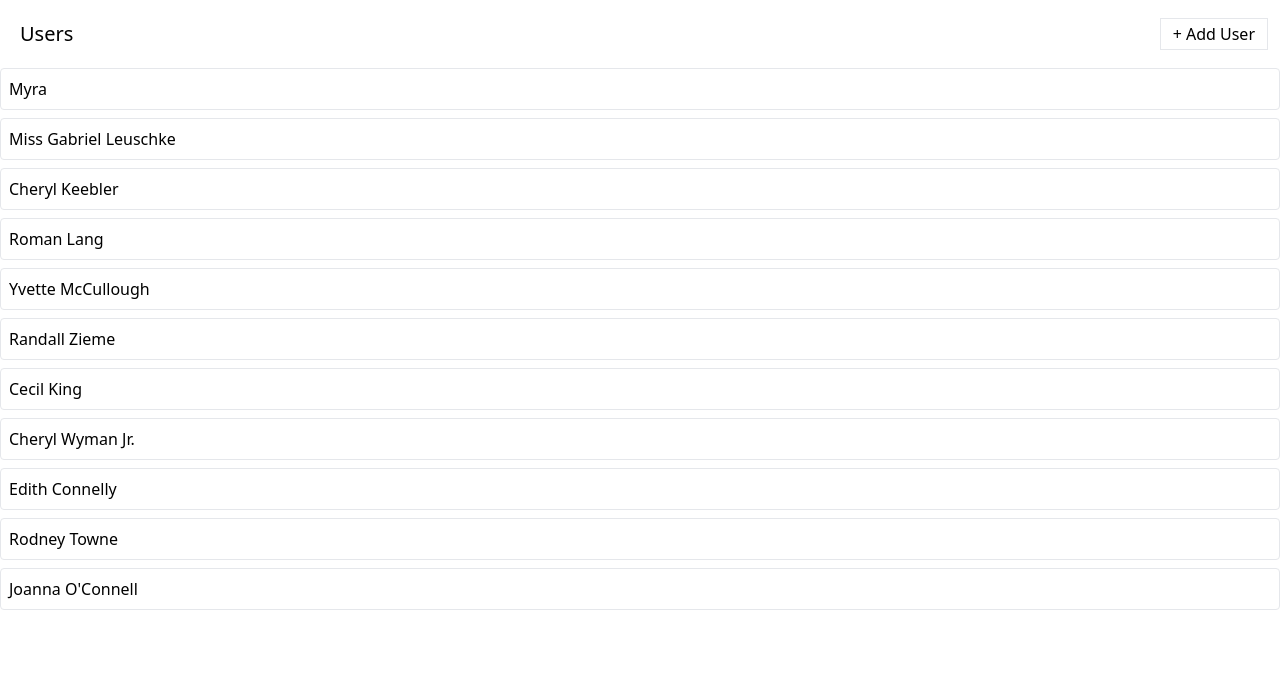
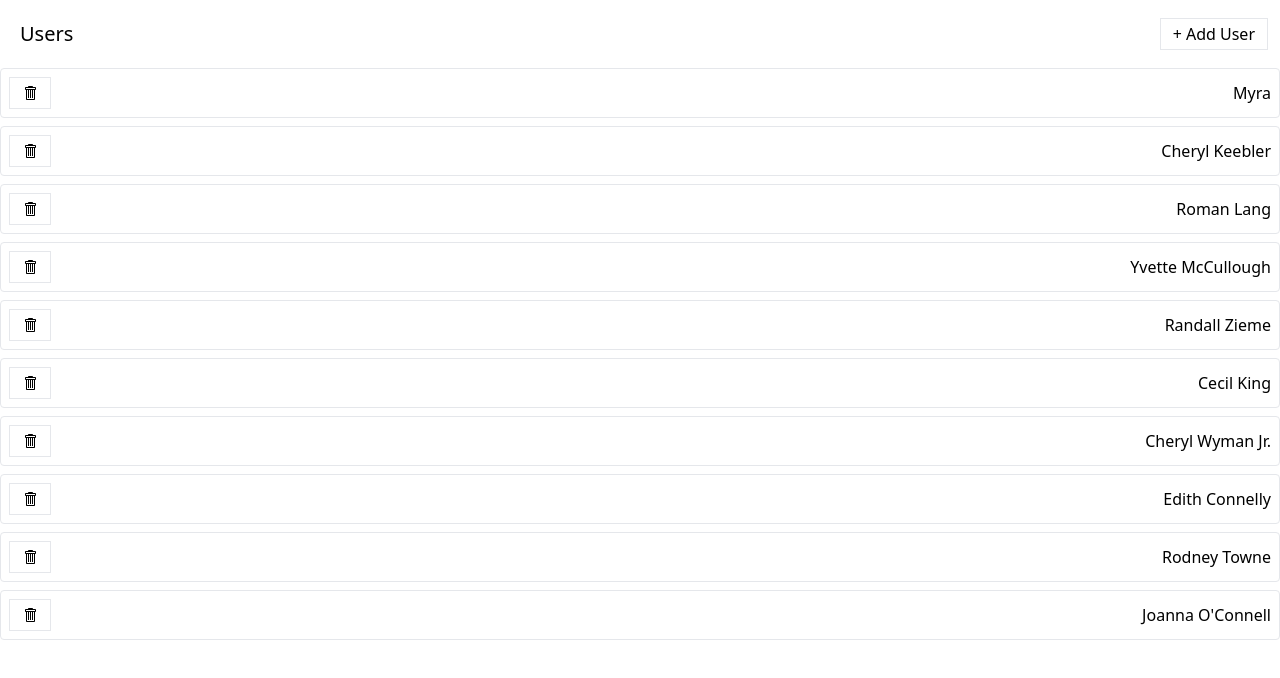
Before and after one commit to sweedalgharshi/media-redux, a React (Create React App) app: page / in a window 1280 px wide. Shown: the top 678 px of the page. Built offline with nearby package versions, Linux system fonts and the light colour scheme; data requests are answered from the project's data file.

Commit message:
deleting the user

```diff
--- a/db.json
+++ b/db.json
@@ -3,10 +3,6 @@
     {
       "id": 1,
       "name": "Myra"
-    },
-    {
-      "name": "Miss Gabriel Leuschke",
-      "id": 2
     },
     {
       "name": "Cheryl Keebler",
--- a/src/components/UsersListItem.js
+++ b/src/components/UsersListItem.js
@@ -1,7 +1,21 @@
+import { GoTrashcan } from 'react-icons/go';
+import Button from './Button';
+import { removeUser } from '../store';
+import { useThunk } from '../hooks/useThunk';
+
 function UsersListItem({ user }) {
+  const [doRemoveUser, isRemoveUser, removeUserError] = useThunk(removeUser);
+
+  const handleClick = () => {
+    doRemoveUser(user);
+  };
   return (
     <div className="mb-2 border rounded">
       <div className="flex p-2 justify-between items-center cursor-pointer">
+        <Button loading={isRemoveUser} onClick={handleClick}>
+          <GoTrashcan />
+        </Button>
+        {removeUserError && <div>Error Deleting user...</div>}
         {user.name}
       </div>
     </div>
```
